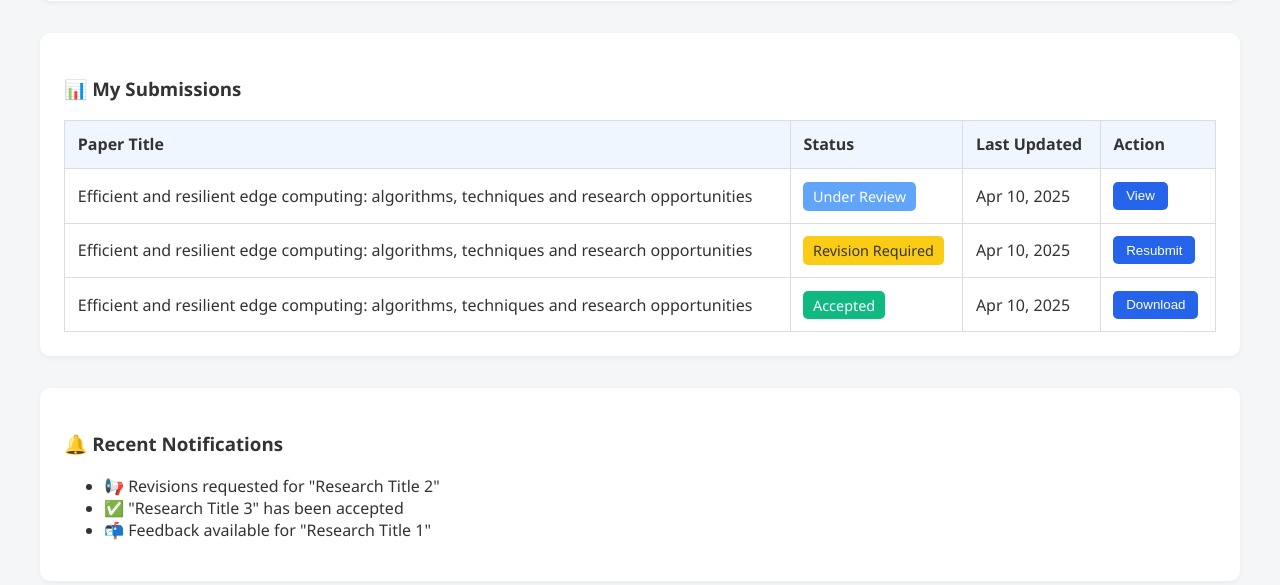
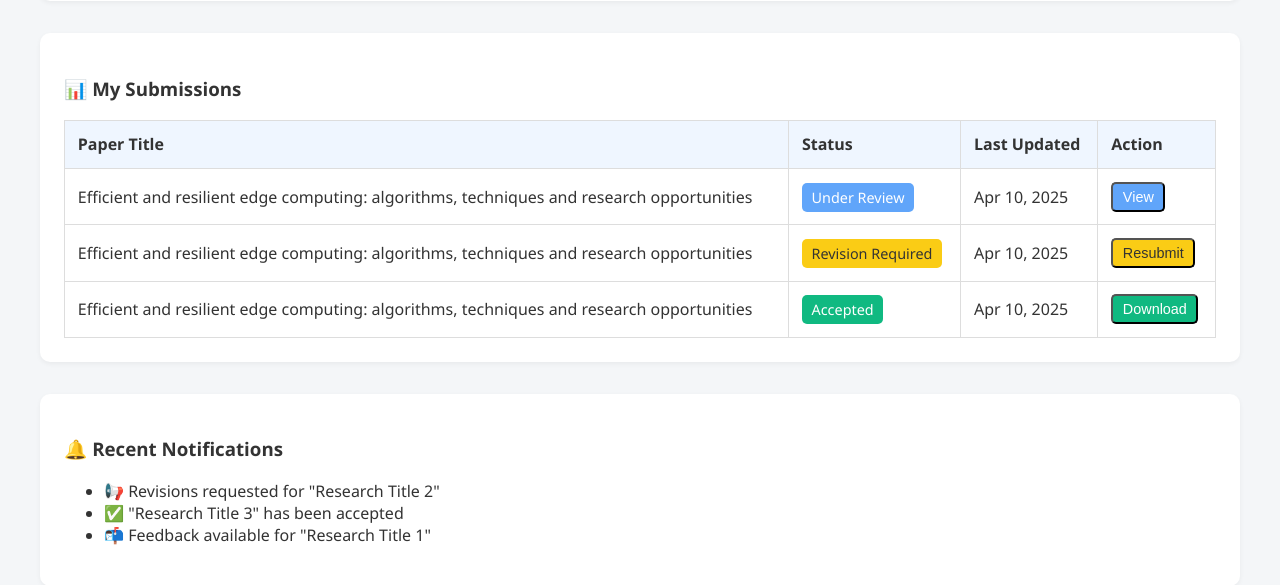
Before and after one commit to shmartin/mit111-studentmodule, a Django app: page /submission/ in a window 1280 px wide. Shown: the part 1096-1681 px from the top of the page. Run offline with Django 5.2, Linux system fonts and the light colour scheme; data comes from the database, SQL or seed files in the repository; both versions use the stored data as it was after the commit.

Commit message:
updated buttons

```diff
--- a/studentmodule/submission/templates/submission/submission.html
+++ b/studentmodule/submission/templates/submission/submission.html
@@ -86,15 +86,15 @@
               {% if i.status == 'Under Review'%}
                 <td><span class="badge under-review">Under Review</span></td>
                 <td>Apr 10, 2025</td>
-                <td><button class="action-btn">View</button></td>
+                <td><button class="badge under-review">View</button></td>
               {% elif i.status == 'Revision Required' %}
                 <td><span class="badge revision">Revision Required</span></td>
                 <td>Apr 10, 2025</td>
-                <td><button class="action-btn">Resubmit</button></td>
+                <td><button class="badge revision">Resubmit</button></td>
               {% elif i.status == 'Accepted' %}
                 <td><span class="badge accepted">Accepted</span></td>
                 <td>Apr 10, 2025</td>
-                <td><button class="action-btn">Download</button></td>
+                <td><button class="badge accepted">Download</button></td>
               {% endif %}
             </tr>
           {% endfor %}
```
Also changed, not shown: studentmodule/db.sqlite3.
